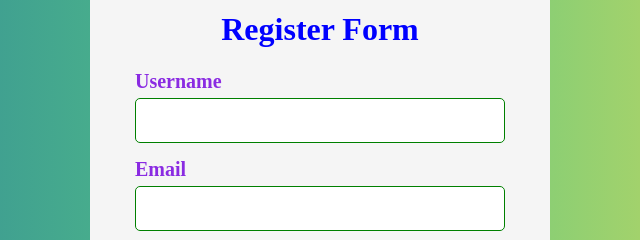
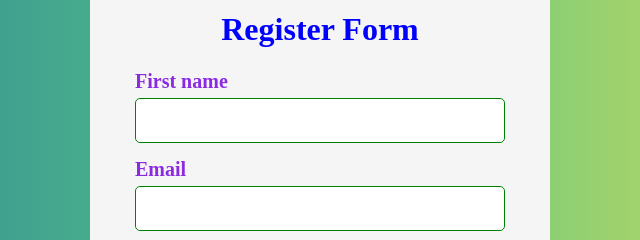
Before and after one commit to Christhu-Joel/validation-form, a plain HTML site: page index.html in a window 1280 px wide. Shown: the part 120-360 px from the top of the page, 320-960 px from the left. Drawn offline with Linux system fonts and the light colour scheme.

Commit message:
edit the code

```diff
--- a/index.html
+++ b/index.html
@@ -15,7 +15,7 @@
             <!-- username -->
 
             <div class="input-group">
-                <label for="username" class="input-label">Username</label>
+                <label for="username" class="input-label">First name</label>
                 <input type="text" id="username" name="username">
                 <div class="error"></div>
             </div>
```
